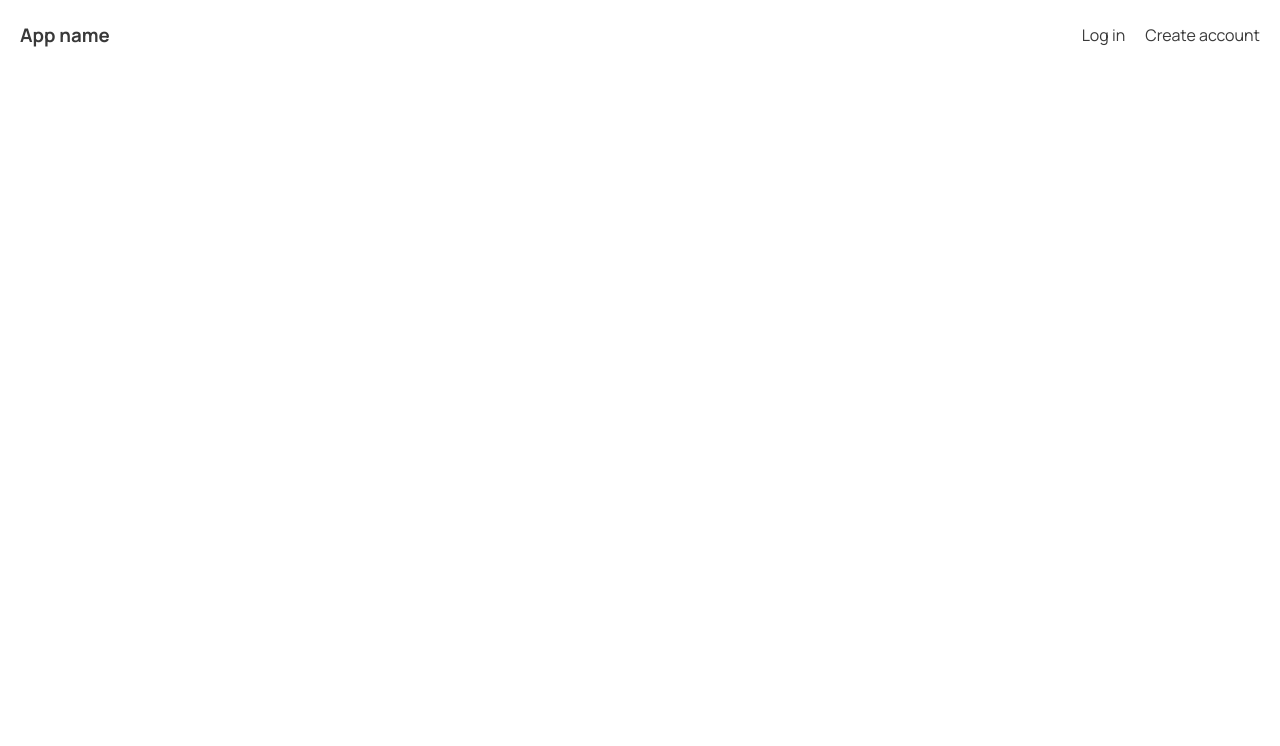
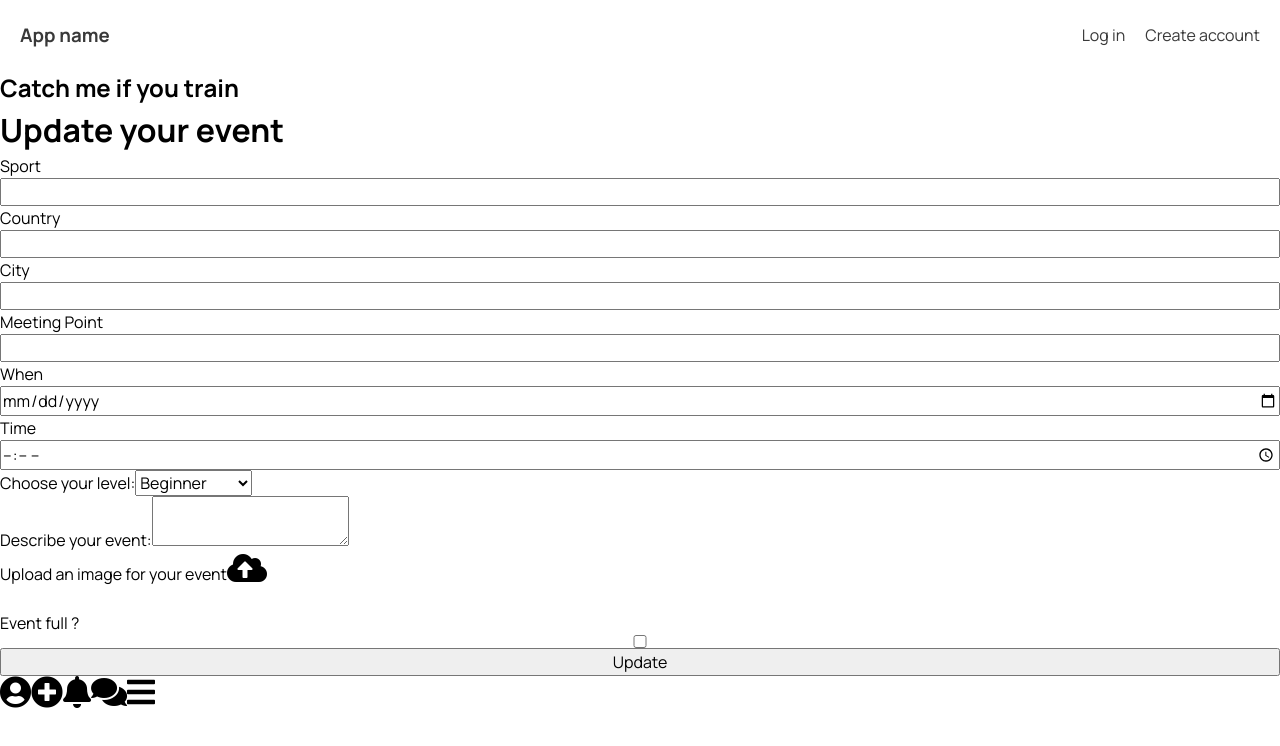
Before and after one commit to Anne-Vic/Final-project-client, a React (Create React App) app: page /update/1 in a window 1280 px wide. Shown: the top 746 px of the page. Built offline with nearby package versions, Linux system fonts and the light colour scheme; no server answers.

Commit message:
CRUD validated plus filter

```diff
--- a/package.json
+++ b/package.json
@@ -4,6 +4,7 @@
   "private": true,
   "dependencies": {
     "axios": "^0.19.2",
+    "dayjs": "^1.10.3",
     "react": "^16.13.1",
     "react-dom": "^16.13.1",
     "react-router-dom": "^5.1.2",
--- a/src/App.jsx
+++ b/src/App.jsx
@@ -25,7 +25,7 @@
         <Route exact path="/events/:id" component={OneEvent} />
         <Route exact path="/myprofile" component={Profile} />
         <Route exact path="/myprofile/created-events" component={CreatedEvents} />
-        <Route exact path="/update" component={FormUpdateEvent} />
+        <Route exact path="/update/:id" component={FormUpdateEvent} />
 
 
         <ProtectedRoute exact path="/profile" component={Profile} />
--- a/src/components/Card.jsx
+++ b/src/components/Card.jsx
@@ -12,7 +12,7 @@
     <div className="eventText">
         <h1>{props.event.sport} - {props.event.city} </h1>
         <br/>
-        <p>{props.event.date} - {props.event.time}</p>
+        <p>{props.event.date} @ {props.event.time}  D-{props.event.delay}</p>
         <p>Level: {props.event.level}</p>
         <br/>
         <p>{props.event.description}</p>
--- a/src/components/Forms/FormCreateEvent.jsx
+++ b/src/components/Forms/FormCreateEvent.jsx
@@ -2,6 +2,8 @@
 import NavTop from '../NavTop';
 import NavBottom from '../NavBottom';
 import apiHandler from "../../api/apiHandler";
+import dayjs from "dayjs";
+const today = dayjs()
 
 export default class FormCreateEvent extends Component {
     state = {
@@ -23,6 +25,7 @@
       const key = event.target.name;
       this.setState({ [key]: value });
       console.log(this.state)
+
     };
 
     handleSubmit = (event) => {
@@ -52,11 +55,12 @@
     }
 
     render() {
+      console.log("today is", today)
         return (
             <div >
               <NavTop/>
               <h1>Create your event</h1>
-                <form style={{display:"flex", flexDirection: "column"}} onSubmit={this.handleSubmit} enctype="multipart/form-data">
+                <form style={{display:"flex", flexDirection: "column"}} onSubmit={this.handleSubmit} encType="multipart/form-data">
                 <label className="label" htmlFor="sport">
               Sport
             </label>
@@ -116,6 +120,7 @@
               placeholder="When ?"
               name="date"
               id="date"
+              min={today}
             />
             <label className="label" htmlFor="time">
               Time
@@ -132,7 +137,8 @@
             />
            <label className="label" htmlFor="level">
           Choose your level:
-          <select value={this.state.value} onChange={this.handleChange} name="level" id="level">
+          <select value={this.state.value} onChange={this.handleChange} name="level" id="level" >
+          <option value="" >Select a level</option>
             <option value="Beginner">Beginner</option>
             <option value="Intermediate">Intermediate</option>
             <option value="Advanced">Advanced</option>
--- a/src/components/Forms/FormUpdateEvent.jsx
+++ b/src/components/Forms/FormUpdateEvent.jsx
@@ -2,6 +2,8 @@
 import NavTop from '../NavTop';
 import NavBottom from '../NavBottom';
 import apiHandler from "../../api/apiHandler";
+import dayjs from "dayjs";
+const today = dayjs()
 
 export default class FormUpdateEvent extends Component {
     state = {
@@ -13,22 +15,54 @@
         time: "",
         eventImg: "/Duo.jpg",
         description: "",
-        status: "false",
+        isComplete: "false",
         level: ""
     };
 
 
+    componentDidMount() {
+      const eventId = this.props.match.params.id;
+
+      apiHandler
+        .getOneEvent(eventId)
+        .then((apiResponse) => {
+          // console.log(apiResponse);
+          const event = apiResponse;
+          this.setState({
+            sport: event.sport,
+            date: event.date,
+            city: event.city,
+            country: event.country,
+            meetingPoint: event.meetingPoint,
+            time: event.time,
+            eventImg: event.eventImg,
+            description: event.description,
+            isComplete: event.isComplete,
+            level: event.level
+          });
+        })
+        .catch((error) => {
+          console.log(error);
+        });
+    }
+
     handleChange = (event) => {
-      const value = event.target.value;
-      const key = event.target.name;
-      this.setState({ [key]: value });
+      const value =
+        event.target.type === "checkbox"
+          ? event.target.checked
+          : event.target.value;
+      const name = event.target.name;
+      this.setState({ [name]: value });
     };
 
     handleSubmit = (event) => {
       event.preventDefault();
 
+      const eventId = this.props.match.params.id;
+      console.log(eventId)
+
       apiHandler
-        .updateEvent( {
+        .updateEvent( eventId, {
           date: this.state.date,
           sport: this.state.sport,
           city: this.state.city,
@@ -37,7 +71,7 @@
           time: this.state.time,
           eventImg: this.state.eventImg,
           description: this.state.description,
-          status: this.state.status,
+          isComplete: this.state.isComplete,
           level: this.state.level,
         })
 
@@ -55,7 +89,7 @@
             <div >
               <NavTop/>
               <h1>Update your event</h1>
-                <form style={{display:"flex", flexDirection: "column"}} onSubmit={this.handleSubmit} enctype="multipart/form-data">
+                <form style={{display:"flex", flexDirection: "column"}} onSubmit={this.handleSubmit} encType="multipart/form-data">
                 <label className="label" htmlFor="sport">
               Sport
             </label>
@@ -107,9 +141,11 @@
               className="input"
               type="date"
               onChange={this.handleChange}
+              value={this.state.date}
               placeholder="When ?"
               name="date"
               id="date"
+              min={today}
             />
             <label className="label" htmlFor="time">
               Time
@@ -143,6 +179,15 @@
     </label>
     <input style ={{visibility:"hidden"}} type="file" id="eventImg" name="eventImg" ref={this.state.eventImg}></input>
 
+    <label className="form__label">Event full ?</label>
+          <input
+            className="form__input"
+            type="checkbox"
+            value={this.state.isComplete}
+            name="isComplete"
+            onChange={this.handleChange}
+          />
+
     <button>Update</button>
 
 
--- /dev/null
+++ b/src/components/SelectCity.jsx
@@ -0,0 +1,30 @@
+import React, { Component } from 'react';
+import apiHandler from "../api/apiHandler";
+
+export default class SelectCity extends Component {
+
+    state = {
+        allEvents : [],
+    }
+
+    componentDidMount() {
+        apiHandler.getEvents().then((data) => {
+          this.setState({ allEvents: data });
+        });
+      }
+
+    render() {
+        return (
+            <div>
+                <select name="city" onChange={this.props.handleFilterCity}>
+                    <option value="">City ? </option>
+                    {[...new Set(this.state.allEvents.map(event => event.city))].sort((a,b) => a.localeCompare(b)).map(city => {
+                    return (
+                        <option value={city}>{city}</option>
+                    )
+                })}
+                </select>
+            </div>
+        )
+    }
+}
--- /dev/null
+++ b/src/components/SelectLevel.jsx
@@ -0,0 +1,16 @@
+import React, { Component } from 'react'
+
+export default class SelectLevel extends Component {
+    render() {
+        return (
+            <div>
+                <select name="level" onChange={this.props.handleFilterLevel}>
+                    <option value="">Level ? </option>
+                    <option value="Beginner">Beginner</option>
+                    <option value="Intermediate">Intermediate</option>
+                    <option value="Advanced">Advanced</option>
+                </select>
+            </div>
+        )
+    }
+}
--- /dev/null
+++ b/src/components/SelectSport.jsx
@@ -0,0 +1,30 @@
+import React, { Component } from 'react';
+import apiHandler from "../api/apiHandler";
+
+export default class SelectSport extends Component {
+
+    state = {
+        allEvents : [],
+    }
+
+    componentDidMount() {
+        apiHandler.getEvents().then((data) => {
+          this.setState({ allEvents: data });
+        });
+      }
+
+    render() {
+        return (
+            <div>
+                <select name="sport" onChange={this.props.handleFilterSport}>
+                    <option value="">Sport ? </option>
+                    {this.state.allEvents.sort((a,b)=> a.sport.localeCompare(b.sport)).map(event => {
+                    return (
+                        <option value={event.sport}>{event.sport}</option>
+                    )
+                })}
+                </select>
+            </div>
+        )
+    }
+}
--- a/src/components/Views/CreatedEvents.jsx
+++ b/src/components/Views/CreatedEvents.jsx
@@ -7,6 +7,8 @@
 import NavBottom from '../NavBottom';
 import Card from "../Card";
 import UserContext from "../Auth/UserContext";
+import dayjs from "dayjs";
+const today = dayjs()
 
 export default class Events extends Component {
 
@@ -17,9 +19,16 @@
     }
 
     // handleClick = (event) => {
+    //   console.log(event)
     //     const value = event.target.value;
     //     const key = event.target.name;
     //     this.setState({ [key]: !value });
+    //     console.log(this.state)
+    //   };
+
+    // handleClick = (event) => {
+    //   console.log(event)
+    //     this.setState({ isComplete: !event });
     //     console.log(this.state)
     //   };
 
@@ -37,8 +46,18 @@
       };
 
 
-    componentDidMount() {
-        apiHandler.getEvents().then((data) => {
+    // componentDidMount() {
+    //     apiHandler.getMyEvents().then((data) => {
+    //       this.setState({ allEvents: data });
+    //     });
+    //   }
+
+      componentDidMount() {
+        apiHandler.getMyEvents().then((data) => {
+            data = data.map(event=>{
+                const date1 = dayjs(event.date, "YYYY-MM-DD")
+  if(date1.isValid()) event.delay = date1.diff(today, "d")
+            return event})
           this.setState({ allEvents: data });
         });
       }
@@ -48,7 +67,11 @@
         return (
             <div>
                 <NavTop/>
-                {this.state.allEvents.map(event => {
+                <div>
+                  <button>Coming</button>
+                  <button>Past</button>
+                </div>
+                {this.state.allEvents.filter(event => event.delay >=0).sort((a,b) => a.delay - b.delay).map(event => {
                     return (
                         <div  key={event._id} style ={{display:"flex"}}>
                         <Link className="cardEvent" to={`/events/${event._id}` }>
@@ -60,17 +83,17 @@
                         {/* <Link className="cardEvent" to={`/events/${event._id}` }> */}
                             <h1>{event.sport} - {event.city} </h1>
                             <br/>
-                            <p>{event.date} - {event.time}</p>
+                            <p>{event.date} @ {event.time} D-{event.delay}</p>
                             <p>Level: {event.level}</p>
                             <br/>
                             <p>{event.description}</p>
                             <br/>
                             {/* </Link> */}
                             <div>
-                            <NavLink exact to="/update" className="link"><i className="fas fa-edit"></i></NavLink>
+                            <NavLink exact to={`/update/${event._id}`} className="link"><i className="fas fa-edit"></i></NavLink>
                             <i className="fas fa-trash" onClick={() => this.handleDelete(event._id)}></i>
-                            {event.status && <i className="fas fa-toggle-on" name="isComplete" value={event.isComplete} onClick={this.handleDelete(event._id)}></i>}
-                            {!event.status && <i className="fas fa-toggle-off"></i>}
+                            {event.isComplete && <i className="fas fa-toggle-on" name="isComplete" value={event.isComplete} ></i>}
+                            {!event.isComplete && <i className="fas fa-toggle-off"></i>}
                             </div>
                         </div>
 
--- a/src/components/Views/Events.jsx
+++ b/src/components/Views/Events.jsx
@@ -6,23 +6,96 @@
 import NavTop from '../NavTop';
 import NavBottom from '../NavBottom';
 import Card from "../Card";
+import dayjs from "dayjs";
+import SelectLevel from "../SelectLevel";
+import SelectSport from "../SelectSport";
+import SelectCity from "../SelectCity";
+const today = dayjs();
 
 export default class Events extends Component {
     state = {
-        allEvents : []
+        allEvents : [],
+        filteredEvents: [],
+        level : "",
+        sport: "",
+        city: ""
     }
 
     componentDidMount() {
         apiHandler.getEvents().then((data) => {
-          this.setState({ allEvents: data });
+            data = data.map(event=>{
+                const date1 = dayjs(event.date, "YYYY-MM-DD")
+  if(date1.isValid()) event.delay = date1.diff(today, "d")
+            return event})
+          this.setState({ allEvents: data, filteredEvents: data,  });
         });
-      }
+      };
+
+      filterAll() {
+        let filterLvl=this.state.allEvents.filter(event => this.state.level === "" ? true : this.state.level === event.level )
+        console.log("LEVEL", filterLvl)
+        console.log(this.state.filLevel)
+        let filterLvlSpt=filterLvl.filter(event => this.state.sport === "" ? true : this.state.sport === event.sport )
+        console.log("LEVELSPORT",filterLvlSpt)
+        let filterLvlSptCity=filterLvlSpt.filter(event => this.state.city === "" ? true : this.state.city === event.city )
+        console.log("ALL",filterLvlSptCity)
+        return filterLvlSptCity
+        // this.setState({filteredEvents : filterLvlSptCity})
+    }
+
+    //   handleLevel = (ev) => {
+    //     this.setState({
+    //       filteredLevel: this.state.allEvents.filter((event) =>
+    //         event.level.includes(ev.target.value)
+    //       ),
+    //     });
+    //   };
+
+    //   handleLevel = (ev) => {
+    //     this.setState({
+    //       filLevel: ev.target.value
+    //     });
+    //   };
+
+    //   handleSport = (ev) => {
+    //     this.setState({
+    //       filteredSport: this.state.allEvents.filter((event) =>
+    //         event.sport.includes(ev.target.value)
+    //       ),
+    //     });
+    //   };
+
+    handleChange = (ev) => {
+        this.setState({
+         [ev.target.name] : ev.target.value
+        });
+        this.filterAll()
+      };
+
+
+    // handleCity = (ev) => {
+    //     this.setState({
+    //       filCity: ev.target.value
+    //     });
+    //  };
+
+
 
     render() {
+    //     if (this.state.allEvents.length >0)
+    //     {const date1 = dayjs(this.state.allEvents[3].date, "YYYY-MM-DD")
+    // const today = dayjs()
+    // const diff = today.diff(date1, "d")
+    // console.log(this.state.allEvents[3])
+    //     console.log(diff)}
+    console.log(this.state)
+
         return (
             <div>
-                <div><input type="text"/></div>
-                {this.state.allEvents.map(event => {
+                <SelectCity  filter="City" handleFilterCity={this.handleChange}/>
+                <SelectSport filter="Sport" handleFilterSport={this.handleChange}/>
+                <SelectLevel filter="Level" handleFilterLevel={this.handleChange}/>
+                {this.filterAll().filter(event => event.delay >=0 && !event.isComplete )/*.filter(event => event.sport === this.state.filSport).filter(event => event.level === this.state.filLevel)*/.sort((a,b) => a.delay - b.delay).map(event => {
                     return (
                         <Card event={event}/>
                         // <div  key={event._id}>
```
Also changed, not shown: src/api/apiHandler.js (+7 -0 lines), src/components/SearchBar.jsx (added, +12 -0 lines).
